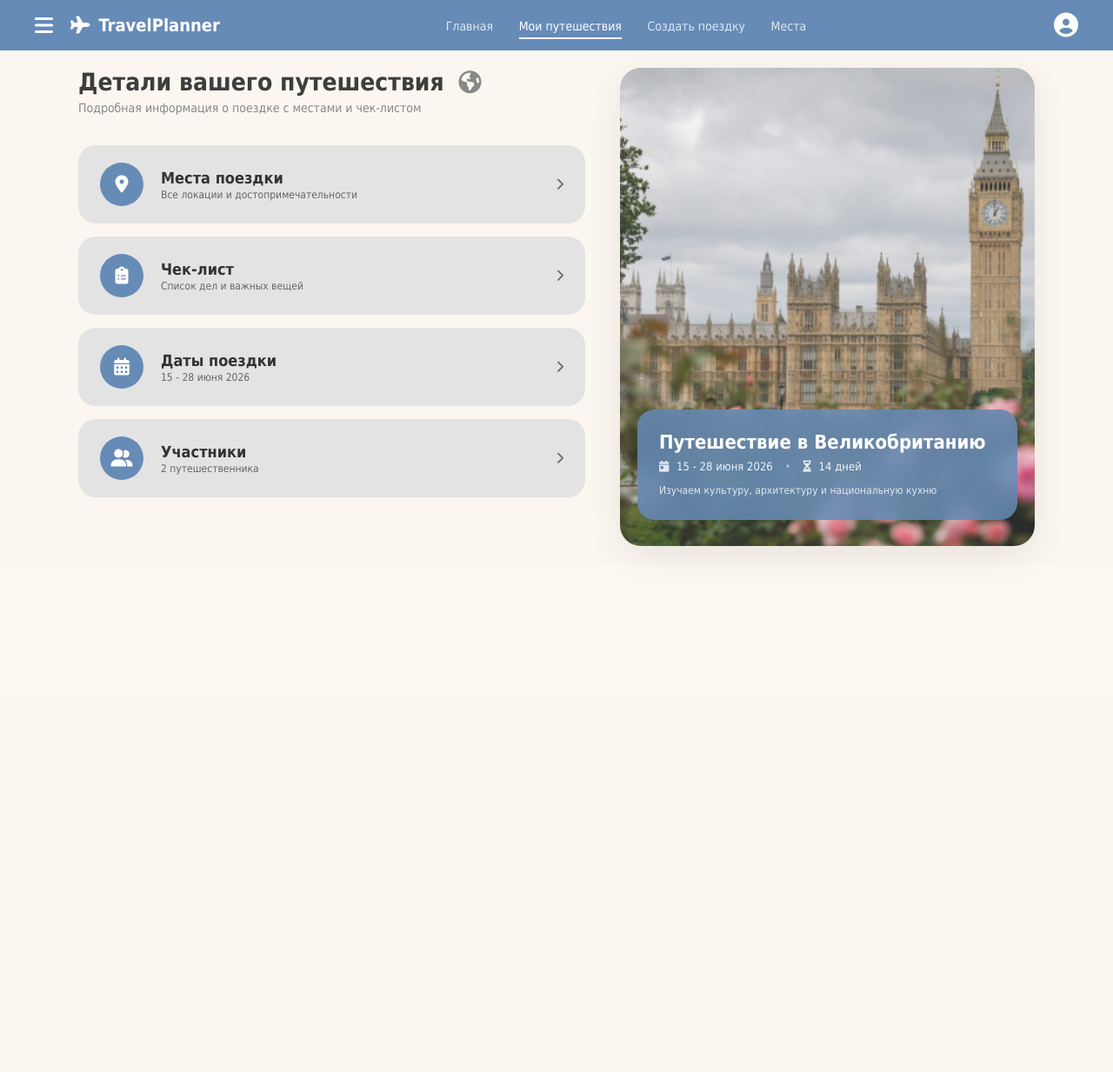
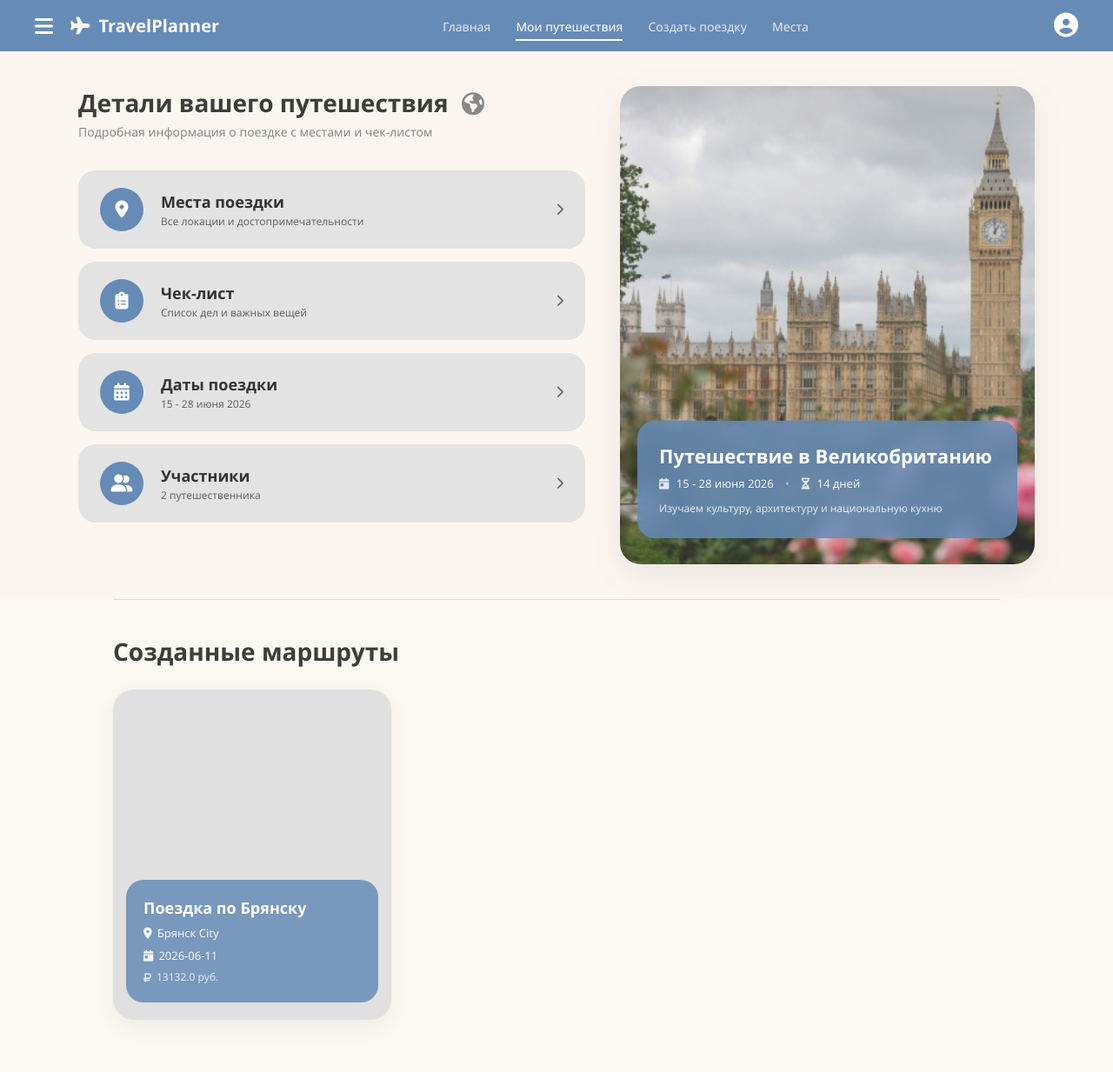
Before and after one commit to SteppingCode/travel-helper, a FastAPI app: page /details in a window 1280 px wide. Shown: the whole page at 87% size. Before the commit the page ends 632 px from the top, so only its background shows below. Run offline with FastAPI, Linux system fonts and the light colour scheme; data comes from the database, SQL or seed files in the repository; both versions use the stored data as it was after the commit.

Commit message:
Обновочки

```diff
--- a/app.py
+++ b/app.py
@@ -4,12 +4,30 @@ from fastapi.staticfiles import StaticFiles
 from fastapi.templating import Jinja2Templates
 from datetime import date
 from typing import Optional
+import sqlite3
 
 app = FastAPI()
 
 app.mount("/static", StaticFiles(directory="static"), name="static")
+templates = Jinja2Templates(directory="templates")
 
-templates = Jinja2Templates(directory="templates")
+DB_PATH = "travels.db"
+
+def init_db():
+    with sqlite3.connect(DB_PATH) as conn:
+        cursor = conn.cursor()
+        cursor.execute("""
+            CREATE TABLE IF NOT EXISTS trips (
+                id INTEGER PRIMARY KEY AUTOINCREMENT,
+                trip_name TEXT NOT NULL,
+                trip_date TEXT NOT NULL,
+                destination TEXT NOT NULL,
+                budget REAL
+            )
+        """)
+        conn.commit()
+
+init_db()
 
 
 @app.get("/", response_class=HTMLResponse)
@@ -30,21 +48,32 @@ async def create_route(
         destination: str = Form(...),
         budget: Optional[float] = Form(None)
 ):
-    print(f"--- Получены данные от TravelPlanner ---")
-    print(f"Название: {trip_name}")
-    print(f"Дата: {trip_date}")
-    print(f"Направление: {destination}")
-    print(f"Бюджет: {budget} руб.")
+    with sqlite3.connect(DB_PATH) as conn:
+        cursor = conn.cursor()
+        cursor.execute(
+            "INSERT INTO trips (trip_name, trip_date, destination, budget) VALUES (?, ?, ?, ?)",
+            (trip_name, str(trip_date), destination, budget)
+        )
+        conn.commit()
 
     return RedirectResponse(url="/details", status_code=303)
 
 
 @app.get("/details", response_class=HTMLResponse)
 async def details(request: Request):
-    return templates.TemplateResponse(request=request, name="details.html")
+    with sqlite3.connect(DB_PATH) as conn:
+        conn.row_factory = sqlite3.Row
+        cursor = conn.cursor()
+        cursor.execute("SELECT * FROM trips ORDER BY id DESC")
+        trips = cursor.fetchall()
+
+    return templates.TemplateResponse(
+        request=request,
+        name="details.html",
+        context={"trips": trips}
+    )
 
 
 if __name__ == "__main__":
     import uvicorn
-
     uvicorn.run("app:app", host="127.0.0.1", port=8000, reload=True)
--- a/static/css/style.css
+++ b/static/css/style.css
@@ -2,7 +2,7 @@
     box-sizing: border-box;
     margin: 0;
     padding: 0;
-    font-family: 'Segue UI', Tahoma, Geneva, Verdana, sans-serif;
+    font-family: 'Segoe UI', Tahoma, Geneva, Verdana, sans-serif;
 }
 
 body {
@@ -56,11 +56,10 @@ body {
 }
 
 .main-container {
-    flex: 1;
     display: flex;
     justify-content: center;
     align-items: center;
-    padding: 20px 40px;
+    padding: 40px;
     background-color: #fbf7f0;
 }
 
@@ -387,7 +331,144 @@ body {
     opacity: 0.5;
 }
 
+.routes-wrapper {
+    max-width: 1100px;
+    width: 100%;
+    margin: 0 auto;
+    padding: 0 40px 60px 40px;
+}
+
+.routes-wrapper hr {
+    border: 0;
+    border-top: 1px solid #dadada;
+    margin-bottom: 40px;
+}
+
+.routes-title {
+    font-size: 28px;
+    color: #3d3d3d;
+    font-weight: 600;
+    margin-bottom: 25px;
+}
+
+.routes-grid {
+    display: grid;
+    grid-template-columns: repeat(auto-fill, minmax(320px, 1fr));
+    gap: 30px;
+}
+
+.custom-preview-card {
+    width: 100%;
+    height: 380px;
+    background-color: #e0e0e0;
+    border-radius: 24px;
+    position: relative;
+    overflow: hidden;
+    box-shadow: 0 8px 25px rgba(0, 0, 0, 0.06);
+    transition: transform 0.2s, box-shadow 0.2s;
+}
+
+.custom-preview-card:hover {
+    transform: translateY(-4px);
+    box-shadow: 0 12px 35px rgba(0, 0, 0, 0.1);
+}
+
+.custom-overlay {
+    position: absolute;
+    bottom: 20px;
+    left: 15px;
+    right: 15px;
+    background: rgba(102, 139, 183, 0.85);
+    backdrop-filter: blur(10px);
+    -webkit-backdrop-filter: blur(10px);
+    border-radius: 20px;
+    padding: 20px;
+    color: white;
+}
+
+.custom-overlay h3 {
+    font-size: 18px;
+    margin-bottom: 8px;
+    font-weight: 600;
+    color: white;
+}
+
+.custom-route-date {
+    font-size: 13px;
+    opacity: 0.9;
+    margin-bottom: 8px;
+    display: flex;
+    align-items: center;
+    gap: 6px;
+}
+
+.custom-route-date i {
+    color: #ffffff;
+}
+
+.custom-route-budget {
+    font-size: 12px;
+    opacity: 0.8;
+    line-height: 1.4;
+    display: flex;
+    align-items: center;
+    gap: 6px;
+}
+
+.no-routes {
+    color: #888;
+    font-style: italic;
+    font-size: 14px;
+}
+
 @media (max-width: 768px) {
+    .navbar {
+        padding: 15px 20px;
+    }
+
+    .navbar-menu {
+        display: none;
+    }
+
+    .main-container {
+        padding: 20px;
+    }
+
+    .hero-card {
+        height: auto;
+        padding: 30px 20px;
+        border-radius: 16px;
+    }
+
+    .hero-card h2 {
+        font-size: 22px;
+        margin-bottom: 30px;
+        text-align: center;
+        justify-content: center;
+    }
+
+    .grid-form {
+        grid-template-columns: 1fr;
+        gap: 15px;
+    }
+
+    .input-field {
+        height: 60px;
+        border-radius: 12px;
+    }
+
+    .button-container {
+        margin-top: 25px;
+        width: 100%;
+    }
+
+    .submit-btn {
+        width: 100%;
+        padding: 14px 0;
+        font-size: 18px;
+        border-radius: 12px;
+    }
+
     .details-card {
         grid-template-columns: 1fr;
         gap: 25px;
--- a/templates/details.html
+++ b/templates/details.html
@@ -5,7 +5,7 @@
     <meta name="viewport" content="width=device-width, initial-scale=1.0">
     <title>TravelPlanner — Детали путешествия</title>
     <link rel="stylesheet" href="https://cdnjs.cloudflare.com/ajax/libs/font-awesome/6.5.1/css/all.min.css">
-    <link rel="stylesheet" href="{{ url_for('static', path='css/style.css') }}">
+    <link rel="stylesheet" href="{{ url_for('static', path='css/style.css') }}?v=1">
 </head>
 <body>
 
@@ -87,7 +87,9 @@
                         <i class="fa-solid fa-chevron-right item-arrow"></i>
                     </div>
                 </div>
-            </div> <div class="details-preview" style="background-image: url('{{ url_for('static', path='images/london.jpg') }}')">
+            </div>
+
+            <div class="details-preview" style="background-image: url('{{ url_for('static', path='images/london.jpg') }}')">
                 <div class="preview-overlay">
                     <h2>Путешествие в Великобританию</h2>
                     <p class="preview-date">
@@ -99,7 +101,39 @@
                 </div>
             </div>
 
-        </div> </main>
+        </div>
+    </main> <div class="routes-wrapper">
+        <hr>
+        <div class="routes-title">Созданные маршруты</div>
+
+        <div class="routes-grid">
+            {% if trips %}
+                {% for trip in trips %}
+                    <div class="custom-preview-card">
+                        <div class="custom-overlay">
+                            <h3>{{ trip.trip_name }}</h3>
+
+                            <p class="custom-route-date">
+                                <i class="fa-solid fa-location-dot"></i> {{ trip.destination }}
+                            </p>
+
+                            <p class="custom-route-date">
+                                <i class="fa-solid fa-calendar-day"></i> {{ trip.trip_date }}
+                            </p>
+
+                            {% if trip.budget %}
+                                <p class="custom-route-budget">
+                                    <i class="fa-solid fa-ruble-sign"></i> {{ trip.budget }} руб.
+                                </p>
+                            {% endif %}
+                        </div>
+                    </div>
+                {% endfor %}
+            {% else %}
+                <p class="no-routes">Вы еще не создали ни одного маршрута.</p>
+            {% endif %}
+        </div>
+    </div>
 
 </body>
 </html>
```
Also changed, not shown: other parts of static/css/style.css (+12 -55 lines), travels.db (added).
